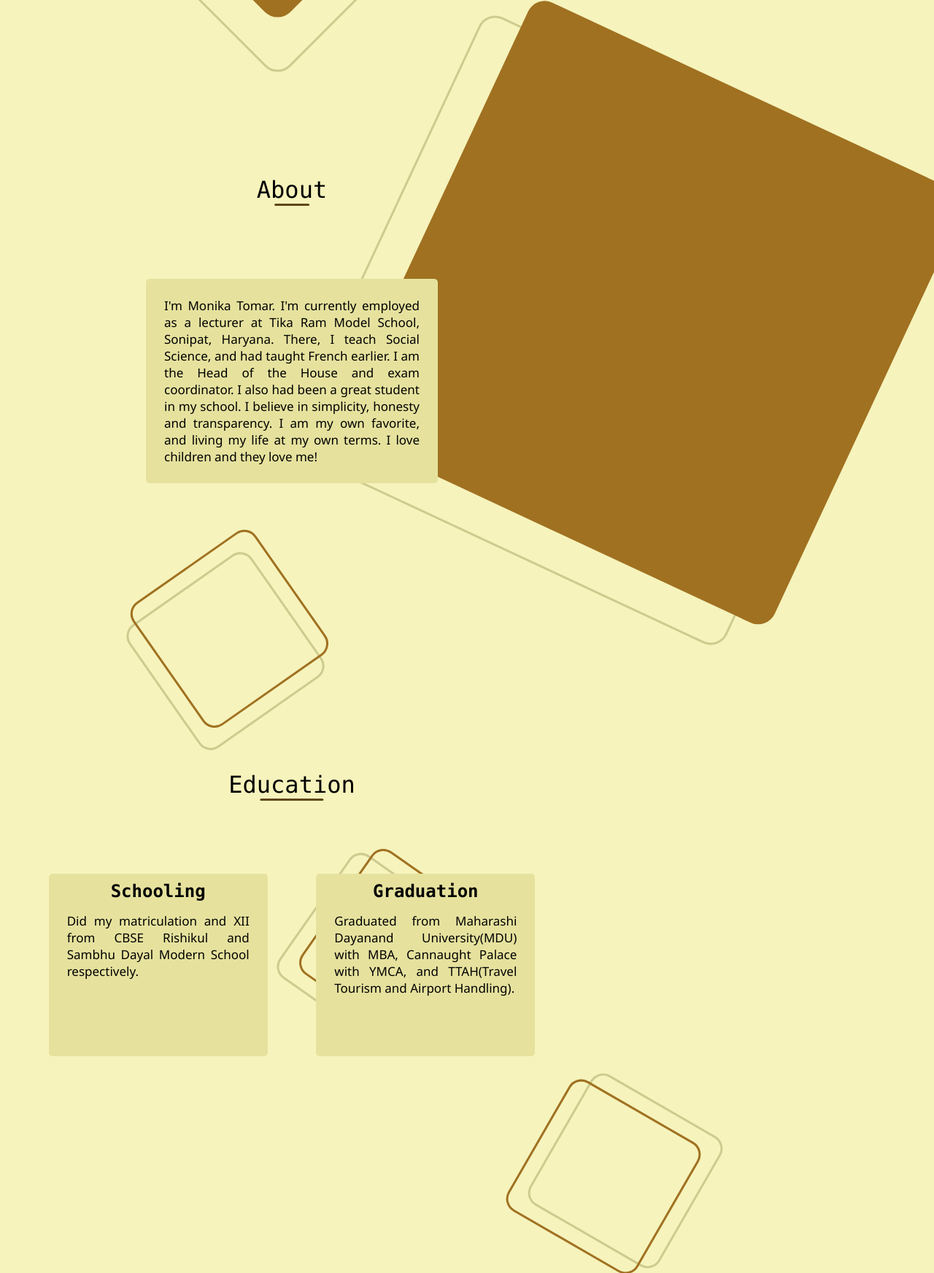
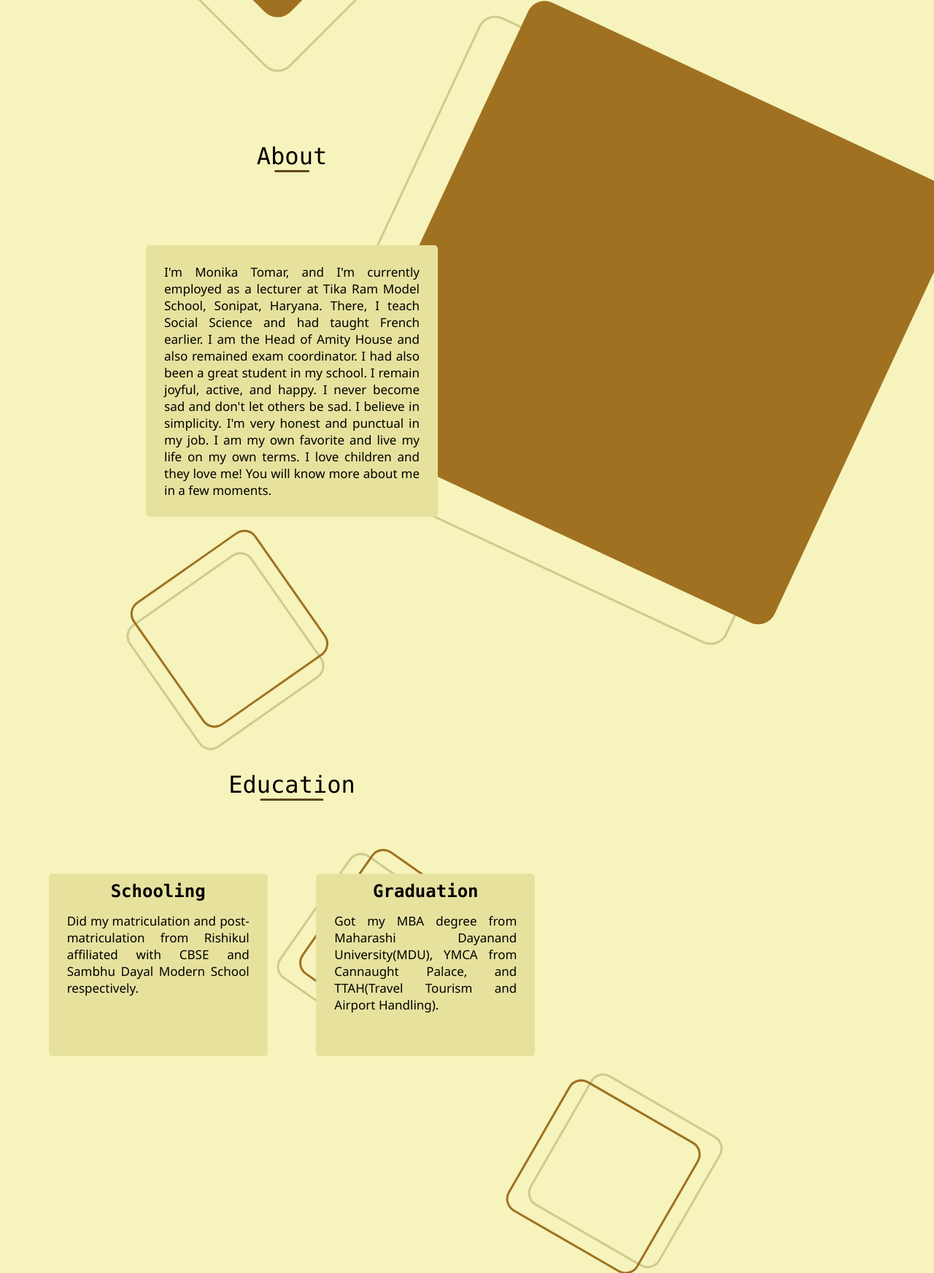
Before and after one commit to AshishAntil07/TeacherDaySpecial, a PHP site: page / in a window 1280 px wide; the page is wider, and only the part inside the window is pictured. Shown: the part 739-2483 px from the top of that part at 73% size. Run offline with PHP 8.4, Linux system fonts and the light colour scheme.

Commit message:
Update index.php

```diff
--- a/index.php
+++ b/index.php
@@ -460,7 +460,12 @@
           justify-content: center;
           align-items: center;
           padding: 0;
+          cursor: default;
+          filter: brightness(95%);
+          transition: filter .4s;
         `)
+        document.querySelector('.contAchieve').children[z].addEventListener('mouseover', e=>document.querySelector('.contAchieve').children[z].style.filter = 'brightness(100%)')
+        document.querySelector('.contAchieve').children[z].addEventListener('mouseout', e=>document.querySelector('.contAchieve').children[z].style.filter = 'brightness(95%)')
       }
 
       const homeText = [
@@ -468,10 +473,10 @@
         'Lecturer at Tika Ram Model School',
       ];
 
-      const description = "I'm Monika Tomar. I'm currently employed as a lecturer at Tika Ram Model School, Sonipat, Haryana. There, I teach Social Science, and had taught French earlier. I am the Head of the House and exam coordinator. I also had been a great student in my school. I believe in simplicity, honesty and transparency. I am my own favorite, and living my life at my own terms. I love children and they love me!";
+      const description = "I'm Monika Tomar, and I'm currently employed as a lecturer at Tika Ram Model School, Sonipat, Haryana. There, I teach Social Science and had taught French earlier. I am the Head of Amity House and also remained exam coordinator. I had also been a great student in my school. I remain joyful, active, and happy. I never become sad and don't let others be sad. I believe in simplicity. I'm very honest and punctual in my job. I am my own favorite and live my life on my own terms. I love children and they love me! You will know more about me in a few moments.";
       const education = [
-        'Did my matriculation and XII from CBSE Rishikul and Sambhu Dayal Modern School respectively.',
-        'Graduated from Maharashi Dayanand University(MDU) with MBA, Cannaught Palace with YMCA, and TTAH(Travel Tourism and Airport Handling).'
+        'Did my matriculation and post-matriculation from Rishikul affiliated with CBSE and Sambhu Dayal Modern School respectively.',
+        'Got my MBA degree from Maharashi Dayanand University(MDU), YMCA from Cannaught Palace, and TTAH(Travel Tourism and Airport Handling).'
       ]
       const achievements = [
         'House Head',
```
